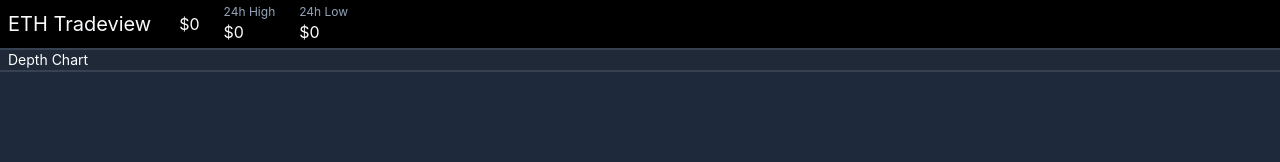
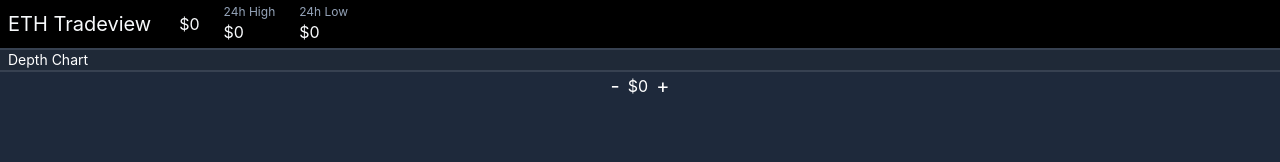
Before and after one commit to dabrorius/ethereum-tradeview, a React (Create React App) app: page / in a window 1280 px wide. Shown: the top 162 px of the page. Built offline with nearby package versions, Linux system fonts and the light colour scheme; no server answers.

Commit message:
feat: Allow zoom of depth chart

```diff
--- a/src/App.tsx
+++ b/src/App.tsx
@@ -15,7 +15,7 @@ function App() {
           highPrice={highPrice}
           lowPrice={lowPrice}
         />
-        <DepthChart />
+        <DepthChart lastPrice={lastPrice} />
         <OrderBook />
       </header>
     </div>
--- a/src/components/DepthChart.tsx
+++ b/src/components/DepthChart.tsx
@@ -5,6 +5,7 @@ import { useEffect, useRef, useState } from "react";
 import { OrderBookEntry } from "../api/BitstampSocketClient";
 import { area, line } from "d3-shape";
 import { SectionHeader } from "./SectionHeader";
+import { DepthChartControls } from "./DepthChartControls";
 
 type CumulativeBookEntry = {
   sum: number;
@@ -32,17 +33,26 @@ function parseAndCumulate(
 
 const orderBookFetchInterval = 2000;
 
-export function DepthChart() {
+type DepthChartProps = {
+  lastPrice: number;
+};
+
+export function DepthChart(props: DepthChartProps) {
+  const { lastPrice } = props;
+
   const svgRef = useRef<SVGSVGElement>(null);
   const { width, height } = svgRef.current?.getBoundingClientRect() || {
     width: 0,
     height: 0,
   };
 
-  const midPrice = 1300;
-  const rangePercent = 0.1;
-  const highLimit = midPrice * (1 + rangePercent);
-  const lowLimit = midPrice * (1 - rangePercent);
+  const [zoomLevel, setZoomLevel] = useState(0.1);
+  const highLimit = lastPrice * (1 + zoomLevel);
+  const lowLimit = lastPrice * (1 - zoomLevel);
+  const canZoomIn = zoomLevel > 0.01;
+  const canZoomOut = zoomLevel < 1;
+  const zoomIn = () => canZoomIn && setZoomLevel(zoomLevel / 2);
+  const zoomOut = () => canZoomOut && setZoomLevel(zoomLevel * 2);
 
   const [bids, setBids] = useState<OrderBookEntry[]>([]);
   const cumulativeBids = parseAndCumulate(bids, lowLimit, highLimit);
@@ -95,6 +105,11 @@ export function DepthChart() {
   return (
     <div className="bg-slate-800">
       <SectionHeader title="Depth Chart" />
+      <DepthChartControls
+        lastPrice={lastPrice}
+        onZoomInButtonClick={zoomIn}
+        onZoomOutButtonClick={zoomOut}
+      />
       <svg width="100%" height="200" ref={svgRef}>
         <path
           d={lineDataGenerator(cumulativeBids) || undefined}
--- /dev/null
+++ b/src/components/DepthChartControls.tsx
@@ -0,0 +1,22 @@
+type DepthChartControlsProps = {
+  onZoomOutButtonClick: () => void;
+  onZoomInButtonClick: () => void;
+  lastPrice: number;
+};
+
+export function DepthChartControls(props: DepthChartControlsProps) {
+  const { onZoomInButtonClick, onZoomOutButtonClick, lastPrice } = props;
+  return (
+    <div className="flex justify-center w-full">
+      <div className="flex items-center">
+        <button className="text-white text-xl" onClick={onZoomOutButtonClick}>
+          -
+        </button>
+        <div className="text-white px-2">${lastPrice}</div>
+        <button className="text-white text-xl" onClick={onZoomInButtonClick}>
+          +
+        </button>
+      </div>
+    </div>
+  );
+}
```
